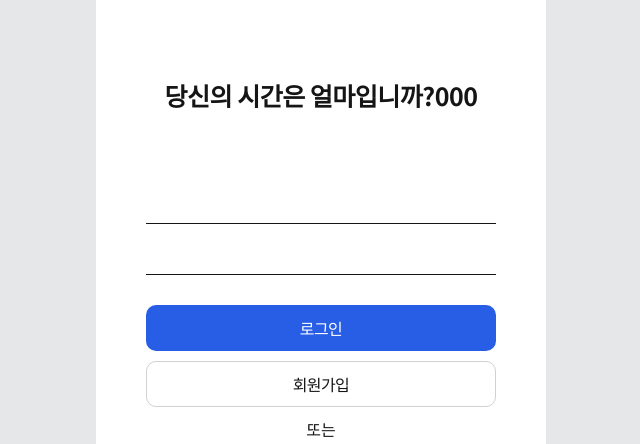
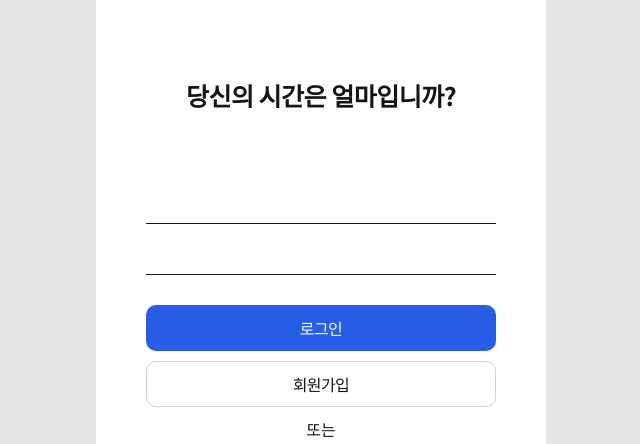
Before and after one commit to JeongHeeGene/JeongHeeGene.github.io, a plain HTML site: page trumeet/index.htm in a window 1280 px wide. Shown: the part 112-556 px from the top of the page, without its empty margins (319-959 px from the left). Drawn offline with Linux system fonts and the light colour scheme.

Commit message:
Update index.htm

```diff
--- a/trumeet/index.htm
+++ b/trumeet/index.htm
@@ -22,7 +22,7 @@
 
   <main role="main">
     <div class="flex_center CatchPhrase">
-      <h2>당신의 시간은 얼마입니까?000</h2>
+      <h2>당신의 시간은 얼마입니까?</h2>
     </div>
 
     <div class="flex_center">
```
